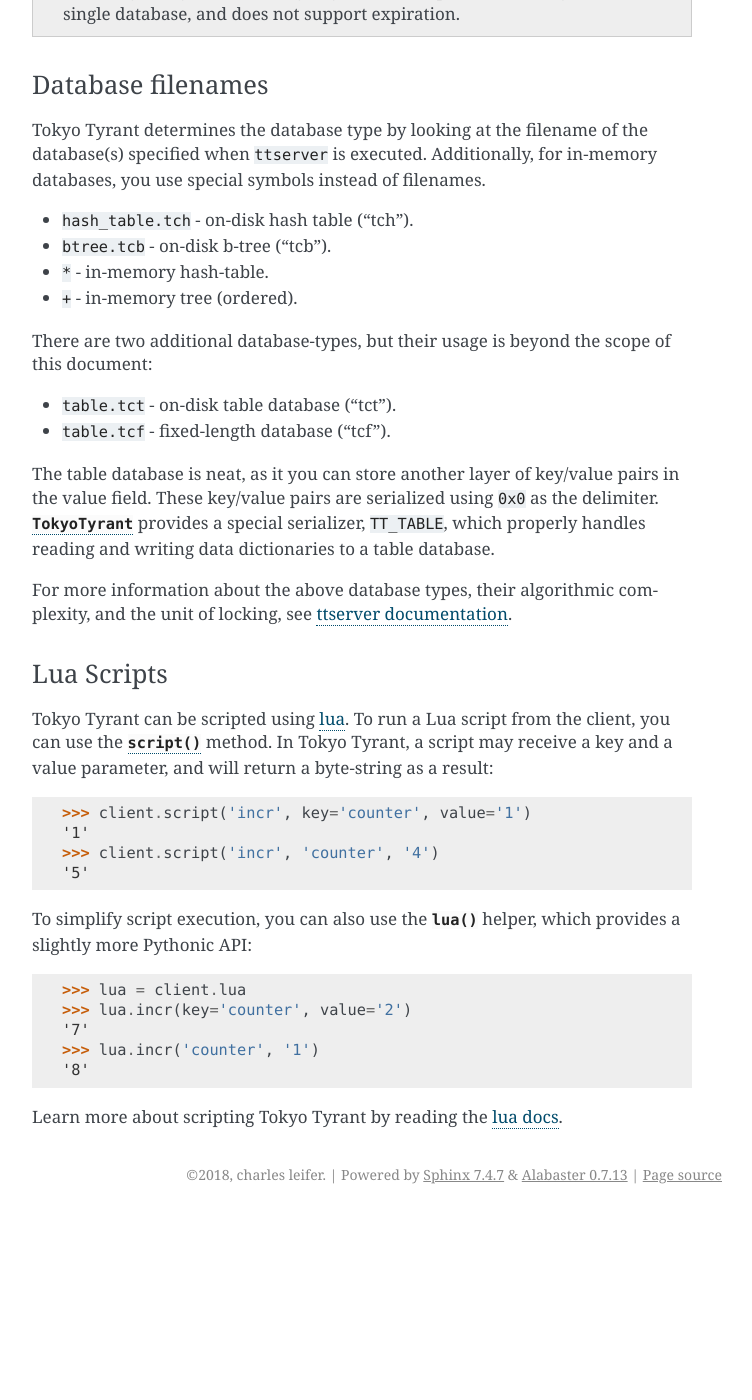
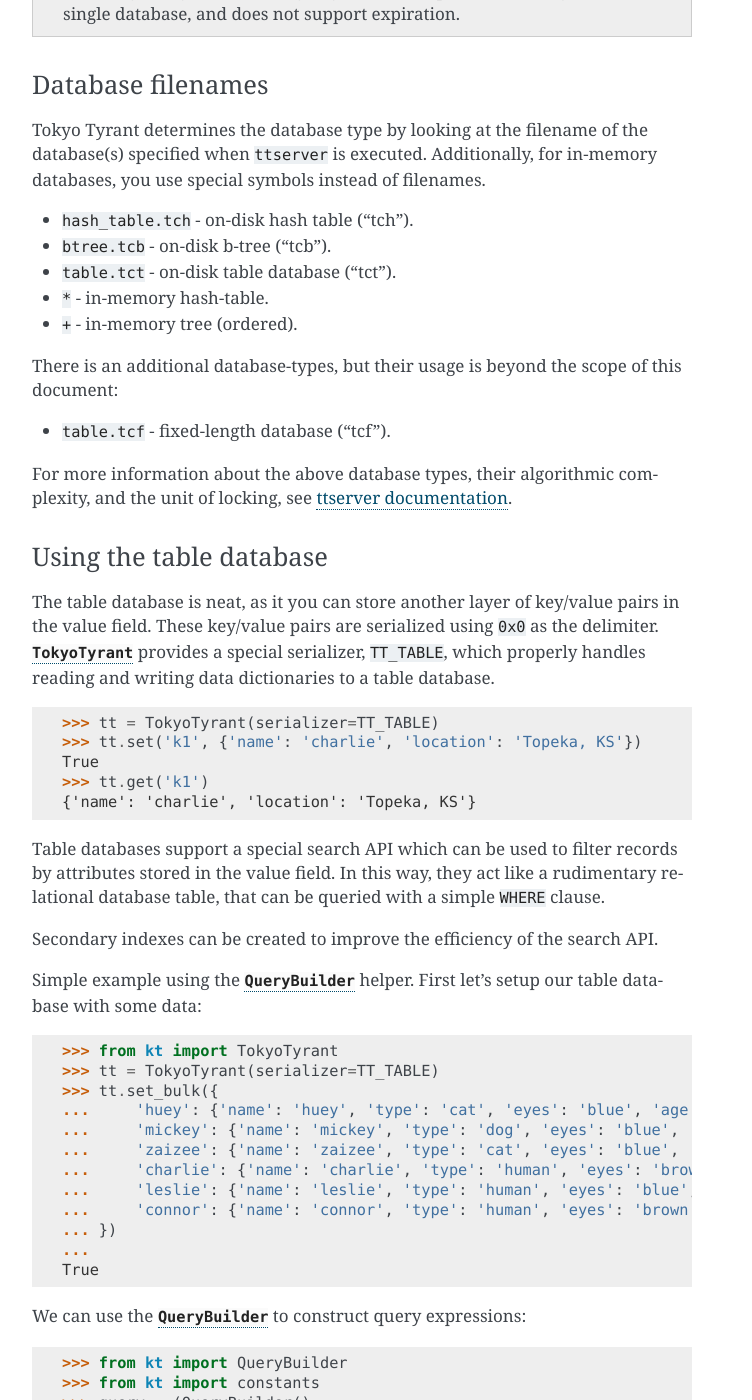
Before and after one commit to coleifer/kt, a Sphinx documentation site: the page built from docs/usage.rst, in a window 1280 px wide and 1400 px high, scrolled down 4996 px. Shown: the whole window, without its empty margins (388-1140 px from the left). Built offline with Sphinx 7.4.7, drawn with Linux system fonts in a browser that asks for light colours; before the commit the page ends 6210 px from its top, so only the background shows below that; some of the changed text lies outside the part shown.

Commit message:
Some docs improvements.
[skip ci]

```diff
--- a/docs/index.rst
+++ b/docs/index.rst
@@ -12,10 +12,11 @@
 and `Tokyo Tyrant <http://fallabs.com/tokyotyrant/>`_. *kt* is designed to be
 performant and simple-to-use.
 
+* Full-featured implementation of protocol.
 * Binary protocols implemented as C extension.
 * Thread-safe and greenlet-safe.
+* Socket pooling.
 * Simple APIs.
-* Full-featured implementation of protocol.
 
 .. toctree::
    :maxdepth: 2
--- a/docs/usage.rst
+++ b/docs/usage.rst
@@ -145,7 +145,7 @@
   file-hash (``.kch``).
 * For ordered collections or indexes, use either the cache-tree (``%``) or the
   file b-tree (``.kct``).
-* I avoid the prototype hash and btree as the entire data-structure is locked
+* I avoid the prototype hash and btree as the *entire data-structure* is locked
   during writes (as opposed to an individual record or page).
 
 For more information about the above database types, their algorithmic
@@ -272,14 +272,20 @@
 
 * ``hash_table.tch`` - on-disk hash table ("tch").
 * ``btree.tcb`` - on-disk b-tree ("tcb").
+* ``table.tct`` - on-disk table database ("tct").
 * ``*`` - in-memory hash-table.
 * ``+`` - in-memory tree (ordered).
 
-There are two additional database-types, but their usage is beyond the scope of
+There is an additional database-types, but their usage is beyond the scope of
 this document:
 
-* ``table.tct`` - on-disk table database ("tct").
 * ``table.tcf`` - fixed-length database ("tcf").
+
+For more information about the above database types, their algorithmic
+complexity, and the unit of locking, see `ttserver documentation <http://fallabs.com/tokyotyrant/spex.html#serverprog>`_.
+
+Using the table database
+^^^^^^^^^^^^^^^^^^^^^^^^
 
 The table database is neat, as it you can store another layer of key/value
 pairs in the value field. These key/value pairs are serialized using ``0x0`` as
@@ -287,8 +293,91 @@
 ``TT_TABLE``, which properly handles reading and writing data dictionaries to a
 table database.
 
-For more information about the above database types, their algorithmic
-complexity, and the unit of locking, see `ttserver documentation <http://fallabs.com/tokyotyrant/spex.html#serverprog>`_.
+.. code-block:: pycon
+
+    >>> tt = TokyoTyrant(serializer=TT_TABLE)
+    >>> tt.set('k1', {'name': 'charlie', 'location': 'Topeka, KS'})
+    True
+    >>> tt.get('k1')
+    {'name': 'charlie', 'location': 'Topeka, KS'}
+
+Table databases support a special search API which can be used to filter
+records by attributes stored in the value field. In this way, they act like a
+rudimentary relational database table, that can be queried with a simple
+``WHERE`` clause.
+
+Secondary indexes can be created to improve the efficiency of the search API.
+
+Simple example using the :py:class:`QueryBuilder` helper. First let's setup our
+table database with some data:
+
+.. code-block:: pycon
+
+    >>> from kt import TokyoTyrant
+    >>> tt = TokyoTyrant(serializer=TT_TABLE)
+    >>> tt.set_bulk({
+    ...     'huey': {'name': 'huey', 'type': 'cat', 'eyes': 'blue', 'age': '7'},
+    ...     'mickey': {'name': 'mickey', 'type': 'dog', 'eyes': 'blue', 'age': '9'},
+    ...     'zaizee': {'name': 'zaizee', 'type': 'cat', 'eyes': 'blue', 'age': '5'},
+    ...     'charlie': {'name': 'charlie', 'type': 'human', 'eyes': 'brown', 'age': '35'},
+    ...     'leslie': {'name': 'leslie', 'type': 'human', 'eyes': 'blue', 'age': '34'},
+    ...     'connor': {'name': 'connor', 'type': 'human', 'eyes': 'brown', 'age': '3'},
+    ... })
+    ...
+    True
+
+We can use the :py:class:`QueryBuilder` to construct query expressions:
+
+.. code-block:: pycon
+
+    >>> from kt import QueryBuilder
+    >>> from kt import constants
+    >>> query = (QueryBuilder()
+    ...          .filter('type', constants.OP_STR_EQ, 'cat')
+    ...          .order_by('name', constants.ORDER_STR_DESC))
+    ...
+    >>> query.execute(tt)  # Returns the matching keys.
+    ['zaizee', 'huey']
+
+We can use multiple filter expressions:
+
+.. code-block:: pycon
+
+    >>> query = (QueryBuilder()
+    ...          .filter('age', constants.OP_NUM_GE, '7')
+    ...          .filter('type', constants.OP_STR_ANY, 'human,cat')
+    ...          .order_by('age', constants.ORDER_NUM_DESC))
+    >>> query.execute(tt)
+    ['charlie', 'leslie', 'huey']
+
+To get both the key and the associated value, we use the
+:py:meth:`QueryBuilder.get` method:
+
+.. code-block:: pycon
+
+    >>> query.get(tt)
+    [('charlie', {'name': 'charlie', 'type': 'human', ...}),
+     ('leslie',  {'name': 'leslie', 'type': 'human', ...}),
+     ('huey',    {'name': 'huey', 'type': 'cat', ...{)]
+
+To avoid scanning the entire table database, we can create secondary indexes on
+the fields we wish to query:
+
+.. code-block:: pycon
+
+    >>> tt.set_index('name', constants.INDEX_STR)  # Create string index on name.
+    True
+    >>> tt.set_index('age', constants.INDEX_NUM)  # Numeric index on age.
+    True
+
+We can optimize and delete indexes:
+
+.. code-block:: pycon
+
+    >>> tt.optimize_index('name')  # Optimize the "name" index.
+    True
+    >>> tt.delete_index('age')  # Delete the "age" index.
+    True
 
 Lua Scripts
 ^^^^^^^^^^^
```
Also changed, not shown: docs/api.rst (+15 -5 lines).
